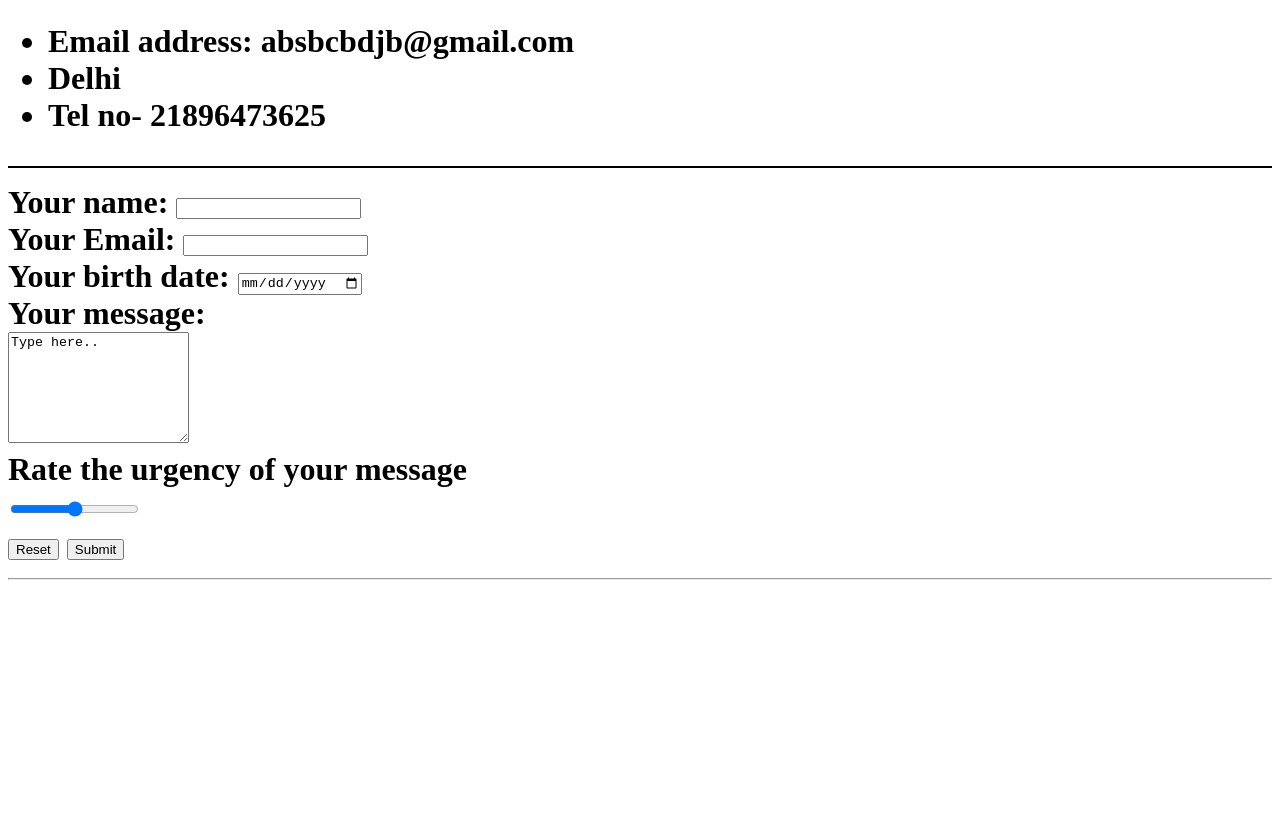
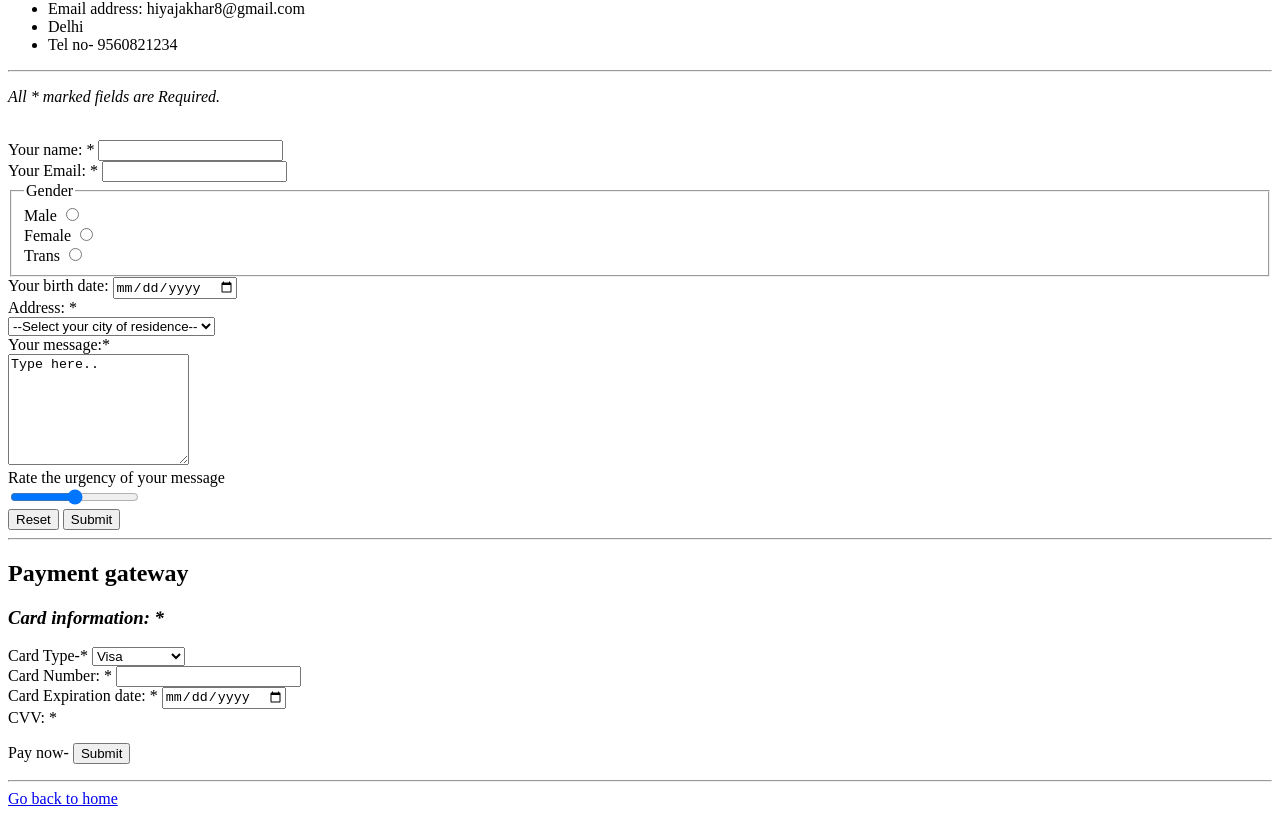
Before and after one commit to Hiya-Jakhar/CV, a plain HTML site: page contact me.html in a window 1280 px wide. Shown: the part 67-883 px from the top of the page. Before the commit the page ends 800 px from the top, so only its background shows below. Drawn offline with Linux system fonts and the light colour scheme.

Commit message:
HTML forms
the update added the new html forms to the repository

```diff
--- a/contact me.html
+++ b/contact me.html
@@ -7,27 +7,65 @@
     <title>Document</title>
 </head>
 <body>
-    <h1 style="color:rgb(51, 30, 93);">Talk to me:<h1>
+    <h2 style="color:rgb(51, 30, 93);">Talk to me:</h2>
     <ul>
-    <li>Email address: absbcbdjb@gmail.com</li>
+<li>Email address: hiyajakhar8@gmail.com</li>
 <li>Delhi</li>
-    <li>Tel no- 21896473625</li>
+<li>Tel no- 9560821234</li>
    </ul>
-    <hr size="2" color="black">
-    <form action="mailto:hiyajakhar8@gmail.com" enctype="text/plain">
-        <label>Your name:</label>
-        <input type="text" name="name"><br>
-        <label>Your Email:</label>
-        <input type="email" name="Email"><br>
+<hr>
+<form action="index.html" method="post">
+    <p><em>All * marked fields are Required.</em></p><br>
+    <label>Your name: *</label>
+    <input type="text" name="name" required><br>
+    <label>Your Email: *</label>
+    <input type="email" name="Email" required><br>
+    <fieldset>
+        <legend>Gender</legend>
+        <div>Male <input type="radio" name="gender"></div>
+        <div>Female <input type="radio" name="gender"></div>
+        <div>Trans <input type="radio" name="gender"></div>
+    </fieldset>
     <label>Your birth date:</label>
     <input type="date" name="birthdate"><br>
-        <label>Your message:</label><br>
-        <textarea name:"message" rows="7">Type here..</textarea><br>
+<div> Address: *</div>
+<select name="Address" required>
+<option value="">--Select your city of residence--</option>
+<option value="DELHI">Delhi</option>
+<option value="MUMBAI">Mumbai</option>
+<option value="Chennai">Chennai</option>
+<option value="West Bengal">West Bengal</option>
+</select>
+<br>
+    <label>Your message:*</label><br>
+    <textarea name:"message" rows="7" required>Type here..</textarea><br>
     <label>Rate the urgency of your message</label><br>
     <input type="range" name="urgency"><br>
     <input type="reset">
     <input type="submit">
 </form>
 <hr>
+<h2>Payment gateway</h2>
+<h3><em>Card information: *</em></h3>
+<label>Card Type-* </label>
+   <select  required name="card type">
+    <option value="Visa">Visa</option>
+    <option value="Mastercard">Master card</option>
+    <option value="Rupay">Rupay</option>
+   </select>
+<br>
+<label>Card Number: *</label>
+<input type="number" name="Card number" required>
+<br>
+<label>Card Expiration date: *</label>
+<input type="date" name="EXp-date" required>
+<br>
+<label>CVV: *</label>
+<input type="hidden" name="CVV" required>
+<br>
+<p>Pay now- <input type="submit" name="submit"></p>
+
+<hr>
+<a href="index.html">Go back to home</a>
 </body>
 </html>
```
Lines whose indentation alone changed are shown as unchanged.
